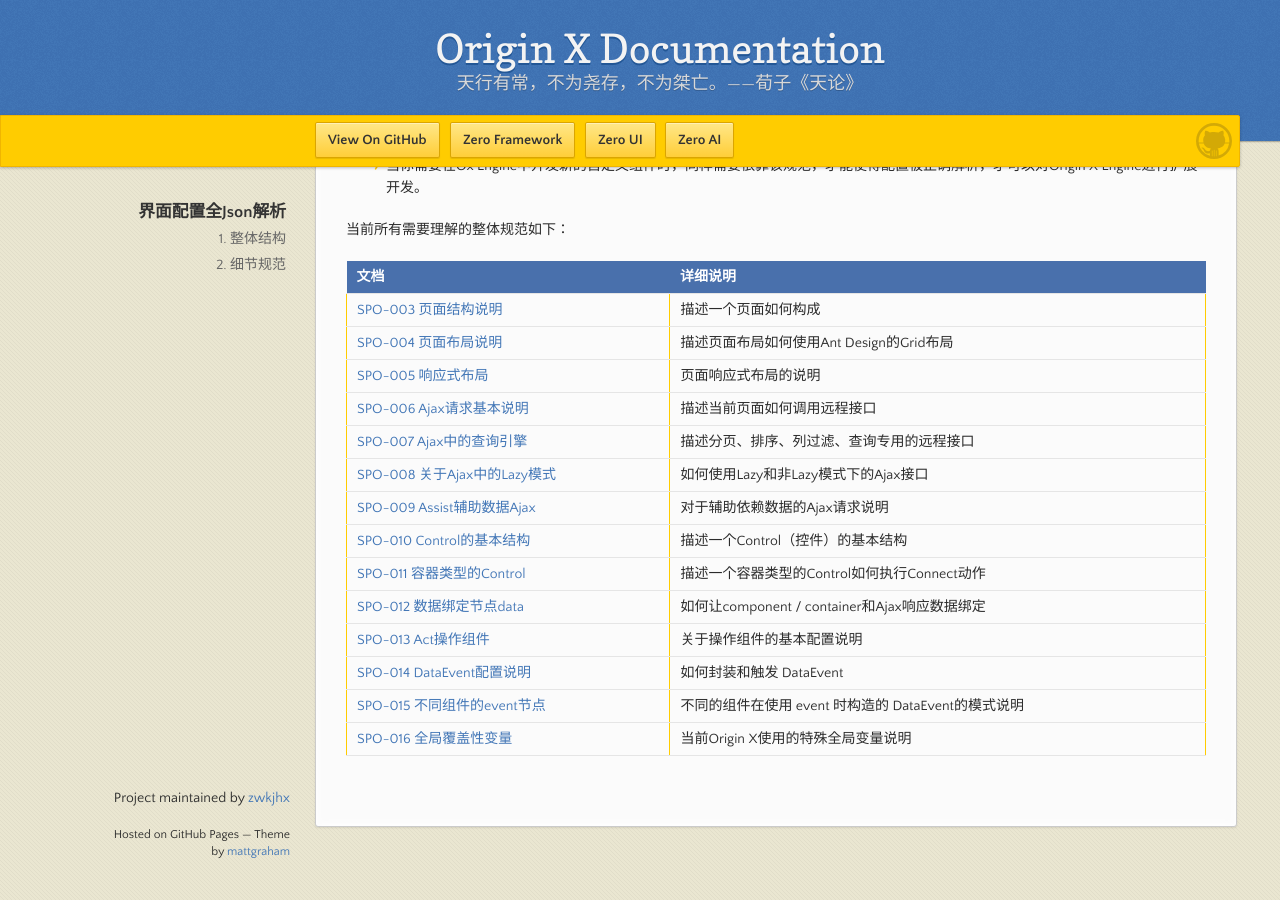
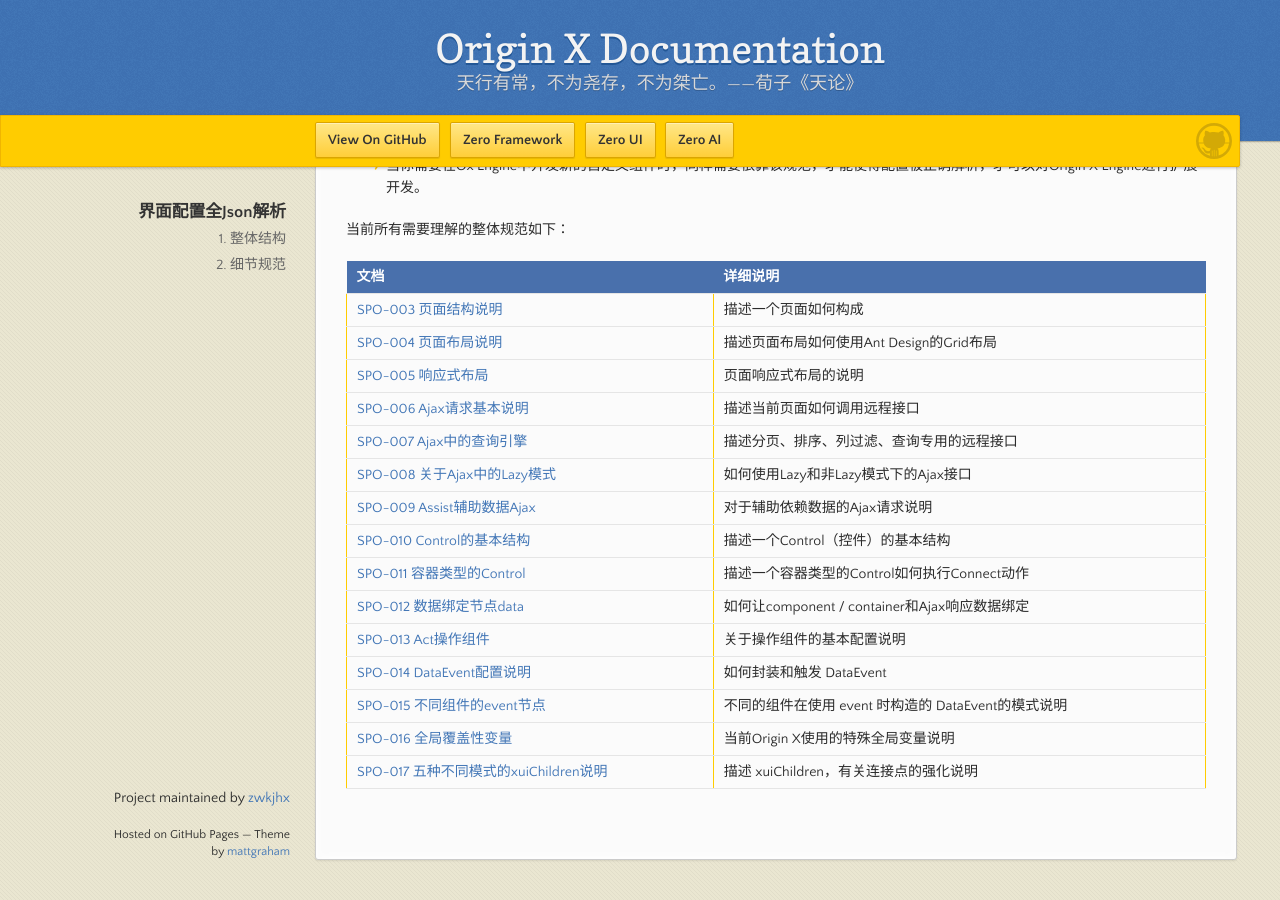
Before and after one commit to zwkjhx/ox-doc, a Jekyll site: the page built from specification/3-origin-xgui-fan/spo-001-jie-mian-pei-zhi-quan-json-jie-xi.md, in a window 1280 px wide and 900 px high, scrolled down 1130 px. Built offline with Jekyll 4.4.1, drawn with Linux system fonts in a browser that asks for light colours; our own code applies the rules of GitHub Pages for plain Markdown files; before the commit the page ends 1997 px from its top, so only the background shows below that.

Commit message:
Updates specification/3-origin-xgui-fan/spo-001-jie-mian-pei-zhi-quan-json-jie-xi.md
Auto commit by GitBook Editor

```diff
--- a/specification/3-origin-xgui-fan/spo-001-jie-mian-pei-zhi-quan-json-jie-xi.md
+++ b/specification/3-origin-xgui-fan/spo-001-jie-mian-pei-zhi-quan-json-jie-xi.md
@@ -66,3 +66,4 @@
 | [SPO-014 DataEvent配置说明](/specification/3-origin-xgui-fan/spo-014-dataeventpei-zhi-shuo-ming.md) | 如何封装和触发 DataEvent |
 | [SPO-015 不同组件的event节点](/specification/3-origin-xgui-fan/spo-015-bu-tong-zu-jian-de-event-jie-dian.md) | 不同的组件在使用 event 时构造的 DataEvent的模式说明 |
 | [SPO-016 全局覆盖性变量](/specification/3-origin-xgui-fan/spo-016-quan-ju-fu-gai-xing-bian-liang.md) | 当前Origin X使用的特殊全局变量说明 |
+| [SPO-017 五种不同模式的xuiChildren说明](/specification/3-origin-xgui-fan/spo-017-wu-zhong-bu-tong-mo-shi-de-xuichildren-shuo-ming.md) | 描述 xuiChildren，有关连接点的强化说明 |
```
Also changed, not shown: SUMMARY.md (+1 -0 lines), specification/3-origin-xgui-fan/spo-017-wu-zhong-bu-tong-mo-shi-de-xuichildren-shuo-ming.md (added).
